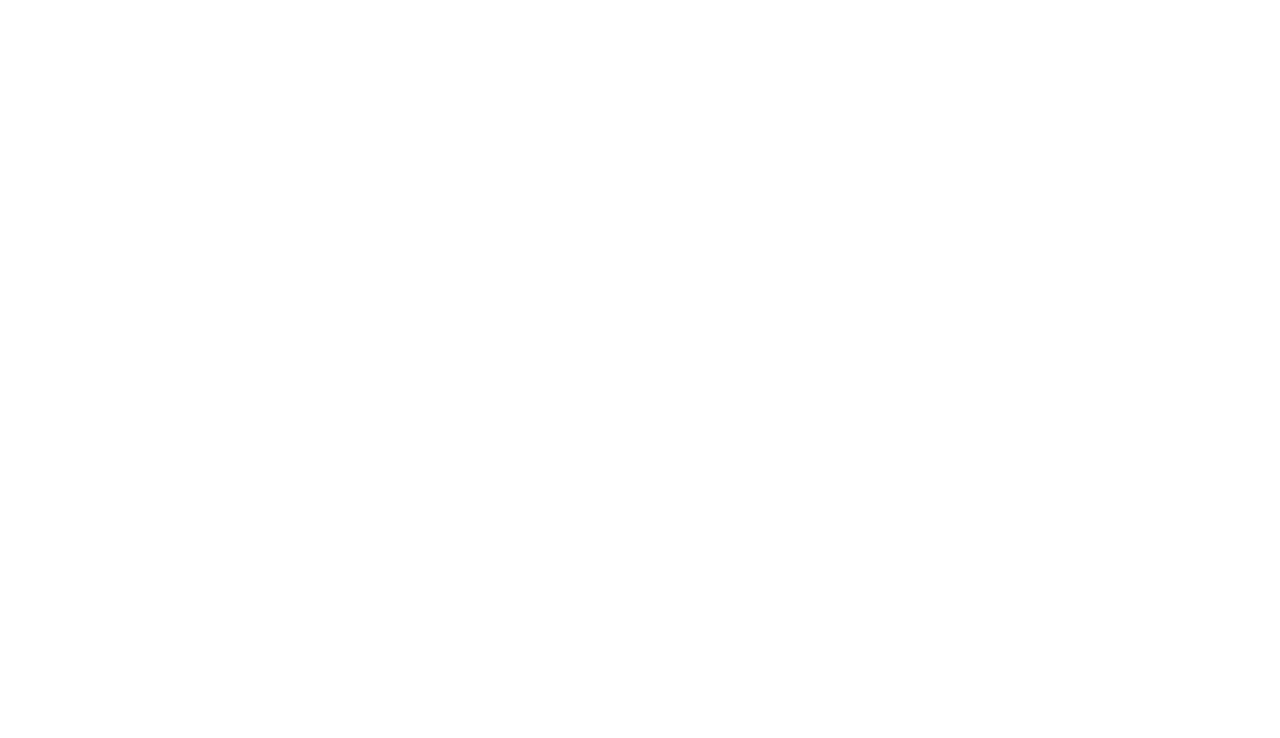
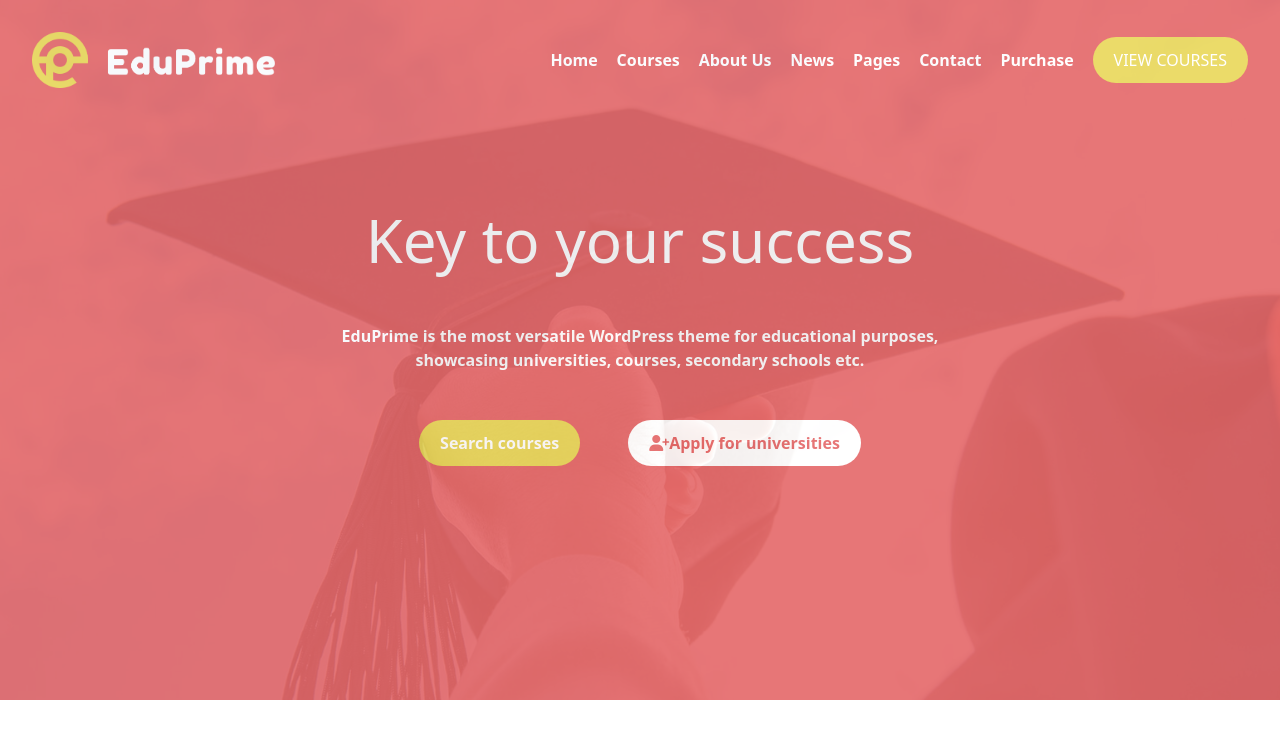
Before and after one commit to MatteoGunetto/proj-html-vuejs, a Vue app: page / in a window 1280 px wide. Shown: the top 738 px of the page. Built offline with nearby package versions, Linux system fonts and the light colour scheme.

Commit message:
addd header

```diff
--- a/index.html
+++ b/index.html
@@ -2,9 +2,10 @@
 <html lang="en">
   <head>
     <meta charset="UTF-8" />
-    <link rel="icon" type="image/svg+xml" href="/vite.svg" />
+    <link rel="icon" type="image/svg+xml" href="" />
     <meta name="viewport" content="width=device-width, initial-scale=1.0" />
-    <title>Vite + Vue</title>
+    <link rel="stylesheet" href="https://cdnjs.cloudflare.com/ajax/libs/font-awesome/6.4.0/css/all.min.css" integrity="sha512-iecdLmaskl7CVkqkXNQ/ZH/XLlvWZOJyj7Yy7tcenmpD1ypASozpmT/E0iPtmFIB46ZmdtAc9eNBvH0H/ZpiBw==" crossorigin="anonymous" referrerpolicy="no-referrer" />
+    <title>EduPrime</title>
   </head>
   <body>
     <div id="app"></div>
--- a/src/App.vue
+++ b/src/App.vue
@@ -1,11 +1,40 @@
-<script setup>
+<script>
+import {store} from './store';
+import PageHeader from './components/PageHeader.vue';
+import PageMain from './components/PageMain.vue';
+export default{
+  name: "App",
+  components: {
+    PageHeader,
+    PageMain
+  },
+  data(){
+    return{
+      store
+    }
+  },
+  created(){
 
+
+
+  },
+  computed:{
+
+  },
+  methods: {
+
+
+
+}
+}
 </script>
-
 <template>
-
+  <div>
+    <PageHeader/>
+    <PageMain/>
+  </div>
 </template>
 
-<style scoped>
-
+<style lang="scss">
+@use "./styles/general.scss" as *;
 </style>
--- a/src/components/PageHeader.vue
+++ b/src/components/PageHeader.vue
@@ -1,7 +1,108 @@
 <script>
-export default {};
+import {store} from '../store';
+export default{
+  name: "HeaderVue",
+  data(){
+    return{
+      store
+    }
+  }
+}
 </script>
 
-<template></template>
-
-<style lang="scss" scoped></style>
+<template>
+  <header class="pt-3">
+    <nav class="d-flex justify-content-between align-items-center my-3">
+      <div id="nav-left">
+        <img src="../assets/img/theme_eduprime_logo.png" alt="">
+      </div>
+      <div id="nav-right">
+        <ul class="d-flex justify-content-between align-items-center mb-0">
+          <li>
+            <a href="#">Home</a>
+          </li>
+          <li>
+            <a href="#">Courses</a>
+          </li>
+          <li>
+            <a href="#">About Us</a>
+          </li>
+          <li>
+            <a href="#">News</a>
+          </li>
+          <li>
+            <a href="#">Pages</a>
+          </li>
+          <li>
+            <a href="#">Contact</a>
+          </li>
+          <li>
+            <a href="#">Purchase</a>
+          </li>
+          <li class="btn btn-yellow">
+            <a href="#">VIEW COURSES</a>
+          </li>
+        </ul>
+      </div>
+    </nav>
+    <div id="jumbo" class="justify-content-center align-items-center">
+      <div class="container text-center text-white">
+        <h1>Key to your success</h1>
+        <p class="mt-5">EduPrime is the most versatile WordPress theme for educational purposes, <br> showcasing universities, courses, secondary schools etc.</p>
+        <div class="d-flex justify-content-center gap-5 mt-5">
+          <a class="btn btn-yellow text-white" href="#"><strong>Search courses</strong></a>
+          <a class="btn btn-white" href="#"><strong> <i class="fa-solid fa-user-plus"></i>Apply for universities</strong></a>
+        </div>
+      </div>
+    </div>
+  </header>
+</template>
+<style lang="scss" scoped>
+header{
+  background-color: #E56768;
+  position: relative;
+  height: 700px;
+  nav{
+    margin: 0 auto;
+    width: 95%;
+    font-weight: bold;
+    #nav-left{
+      width: 20%;
+      img{
+        display: block;
+        width: 100%;
+      }
+    }
+    #nav-right{
+      width: 60%;
+    }
+  }
+  #jumbo{
+    height: 500px;
+    font-weight: bold;
+    .container{
+      padding-top: 100px;
+      width: 50%;
+      h1{
+        font-size: 60px;
+      }
+      .btn-white{
+        background-color: white;
+        color: #E56768;
+      }
+    }
+  }
+}
+header::before{
+  background-image: url(../assets/img/theme_slider2_bg-1.jpg);
+  position: absolute;
+  top: 0;
+  left: 0;
+  right: 0;
+  bottom: 0;
+  background-position: center;
+  content: "";
+  opacity: 0.1;
+  background-size: cover;
+}
+</style>
--- a/src/main.js
+++ b/src/main.js
@@ -1,4 +1,5 @@
 import { createApp } from 'vue'
+import "../node_modules/bootstrap/dist/js/bootstrap.bundle.min.js";
 import App from './App.vue'
 
 createApp(App).mount('#app')
--- a/src/store.js
+++ b/src/store.js
@@ -0,0 +1,38 @@
+import {reactive} from "vue";
+
+export const store = reactive(
+    {
+      facultiesArray: [
+        {
+            course: 'Law Faculty',
+            img1: '../src/assets/img/Gavel-v2.png',
+            img2: '../src/assets/img/Gavel-Illustration-e1556884768193.png',
+            active: false
+        },
+        {
+            course: 'Economy',
+            img1: '../src/assets/img/Coins-tabs-v2.png',
+            img2: '../src/assets/img/Economy.png',
+            active: false
+        },
+        {
+            course: 'Medicine',
+            img1: '../src/assets/img/Medicine-tabs-v2.png',
+            img2: '../src/assets/img/Medicine.png',
+            active: false
+        },
+        {
+            course: 'Computer Science',
+            img1: '../src/assets/img/Computer-tabs-v2.png',
+            img2: '../src/assets/img/Computer-Science.png',
+            active: false
+        },
+        {
+            course: 'Graphic Design',
+            img1: '../src/assets/img/Palette-tabs-v2.png',
+            img2: '../src/assets/img/Graphic-Design.png',
+            active: false
+        }
+      ]
+    }
+)
--- /dev/null
+++ b/src/styles/general.scss
@@ -0,0 +1,26 @@
+@import 'node_modules/bootstrap/scss/bootstrap';
+
+*{
+    padding: 0;
+    margin: 0;
+    box-sizing: border-box;
+}
+
+a{
+    text-decoration: none;
+    color: white;
+}
+li{
+    list-style-type: none;
+
+}
+
+.btn{
+    border-radius: 40px;
+    padding: 10px 20px;
+
+  }
+
+  .btn-yellow{
+    background-color: #E9D758;
+  }
```
